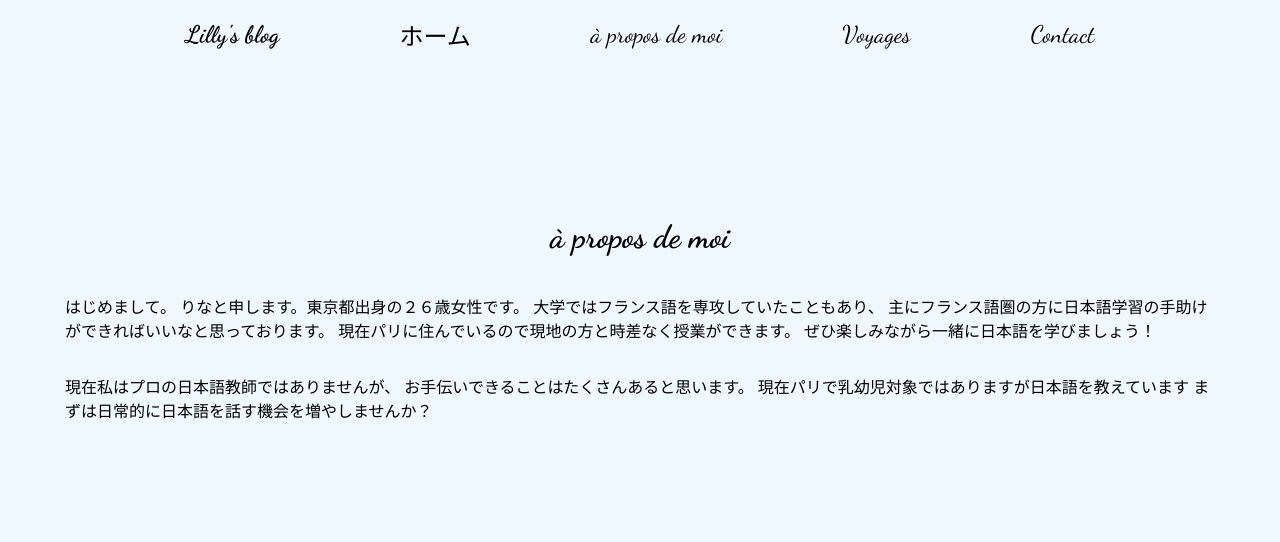
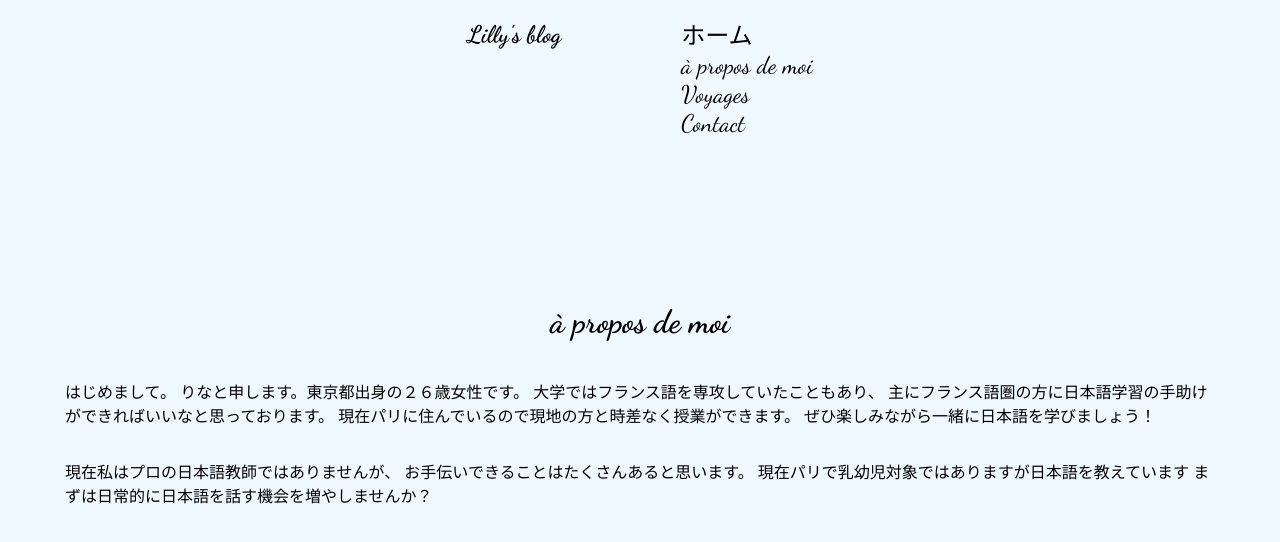
Before and after one commit to Stephanefy/r-s-blog, a Next.js app in the folder web/: page /about in a window 1280 px wide. Shown: the top 542 px of the page. Built offline with nearby package versions, Linux system fonts and the light colour scheme.

Commit message:
feat: moved ul outside mapping, added default empty string to slug property

```diff
--- a/web/components/Header.tsx
+++ b/web/components/Header.tsx
@@ -104,14 +104,18 @@ const Bar = styled.span`
 `
 
 const navLinks = [
-    { name: "ホーム",
+    {
+     id: 1,
+     name: "ホーム",
      path: "/"
     },
     {
+      id: 2,
       name: "à propos de moi",
       path: "/about",
     },
     {
+      id: 3,
       name: "Voyages",
       path: "/travel",
     },
@@ -120,6 +124,7 @@ const navLinks = [
     //   path: "/blog",
     // },
     {
+      id:4,
       name: "Contact",
       path: "#contact",
     },
@@ -144,16 +149,16 @@ export default function Header() {
         windowWidth={width ? width : 0}
         isOpen={isOpen}
         >
+        <ul>
         {navLinks.map((link, index) => {
           return (
             // eslint-disable-next-line react/jsx-key
-            <ul>
-              <Link href={link.path} passHref>
-                <ListItem key={index} className="nav-item">{link.name}</ListItem>
+              <Link key={link.id} href={link.path} passHref>
+                <ListItem key={link.id} className="nav-item">{link.name}</ListItem>
               </Link>
-            </ul>
           );
         })}
+        </ul>
       </NavBar>
       <Hamburger
         id="hamburger"
--- a/web/pages/index.tsx
+++ b/web/pages/index.tsx
@@ -109,7 +109,7 @@ export default function Home({ posts }: InferGetStaticPropsType<typeof getStatic
           {posts.length > 0 && posts.map(
           ({ _id,
             title = '',
-            slug,
+            slug = '',
             publishedAt = '',
             mainImage,
             articleDescription = ''}) =>
```
